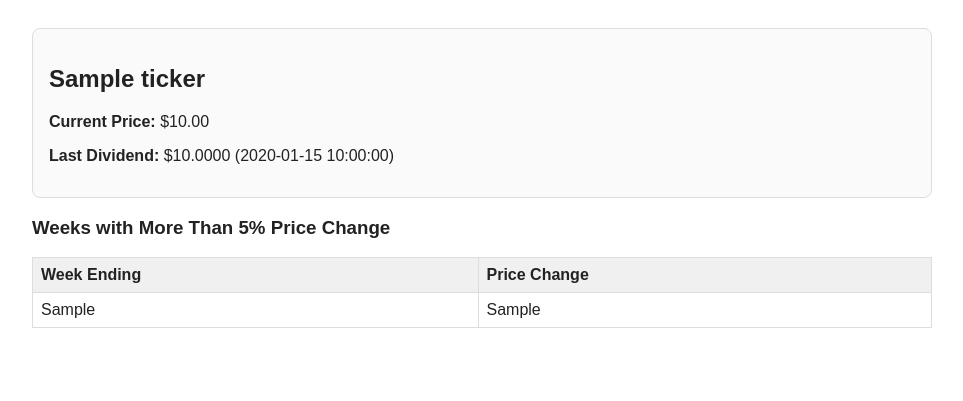
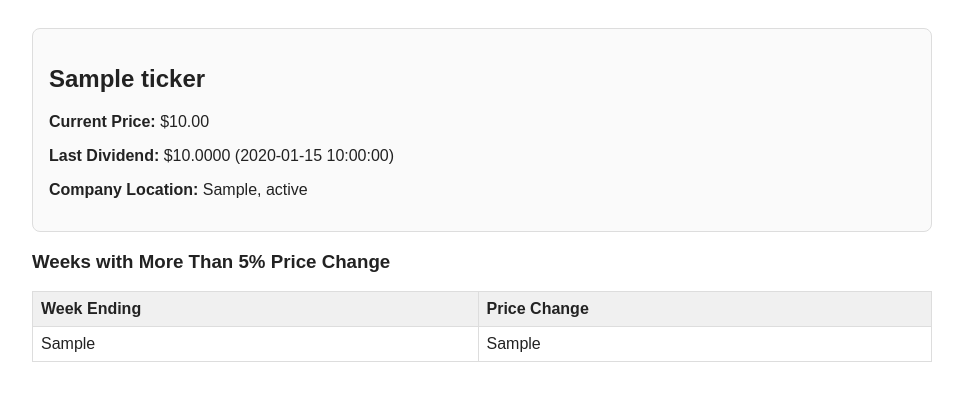
Before and after one commit to richard12386/Chatgpt, a Flask app: template templates/index.html in a window 1280 px wide. Shown: the part 192-593 px from the top of the page, without its empty margins (158-1121 px from the left). Run offline with Flask 3, Linux system fonts and the light colour scheme; the template is opened without the code that fills it: most values are stand-ins (such as "Sample title", 1, 10 or a date in 2020).

Commit message:
Add company city and state to analysis results

```diff
--- a/app.py
+++ b/app.py
@@ -18,6 +18,8 @@ class AnalysisResult:
     current_price: Optional[float]
     last_dividend: Optional[float]
     last_dividend_date: Optional[str]
+    company_city: Optional[str]
+    company_state: Optional[str]
     volatile_weeks: list[dict[str, str]]
 
 
@@ -67,11 +69,24 @@ def get_stock_analysis(ticker_symbol: str, period: str = "2y") -> AnalysisResult
         last_dividend = float(dividends.iloc[-1])
         last_dividend_date = dividends.index[-1].strftime("%Y-%m-%d")
 
+    company_city: Optional[str] = None
+    company_state: Optional[str] = None
+    try:
+        info = ticker.info or {}
+        company_city = info.get("city")
+        company_state = info.get("state")
+    except Exception:
+        # Some tickers do not expose profile data consistently.
+        company_city = None
+        company_state = None
+
     return AnalysisResult(
         ticker=ticker_symbol.upper(),
         current_price=current_price,
         last_dividend=last_dividend,
         last_dividend_date=last_dividend_date,
+        company_city=company_city,
+        company_state=company_state,
         volatile_weeks=volatile_weeks,
     )
 
--- a/templates/index.html
+++ b/templates/index.html
@@ -74,6 +74,13 @@
           Not available
         {% endif %}
       </p>
+      <p><strong>Company Location:</strong>
+        {% if result.company_city or result.company_state %}
+          {{ result.company_city or "N/A" }}, {{ result.company_state or "N/A" }}
+        {% else %}
+          Not available
+        {% endif %}
+      </p>
     </div>
 
     <h3>Weeks with More Than 5% Price Change</h3>
```
